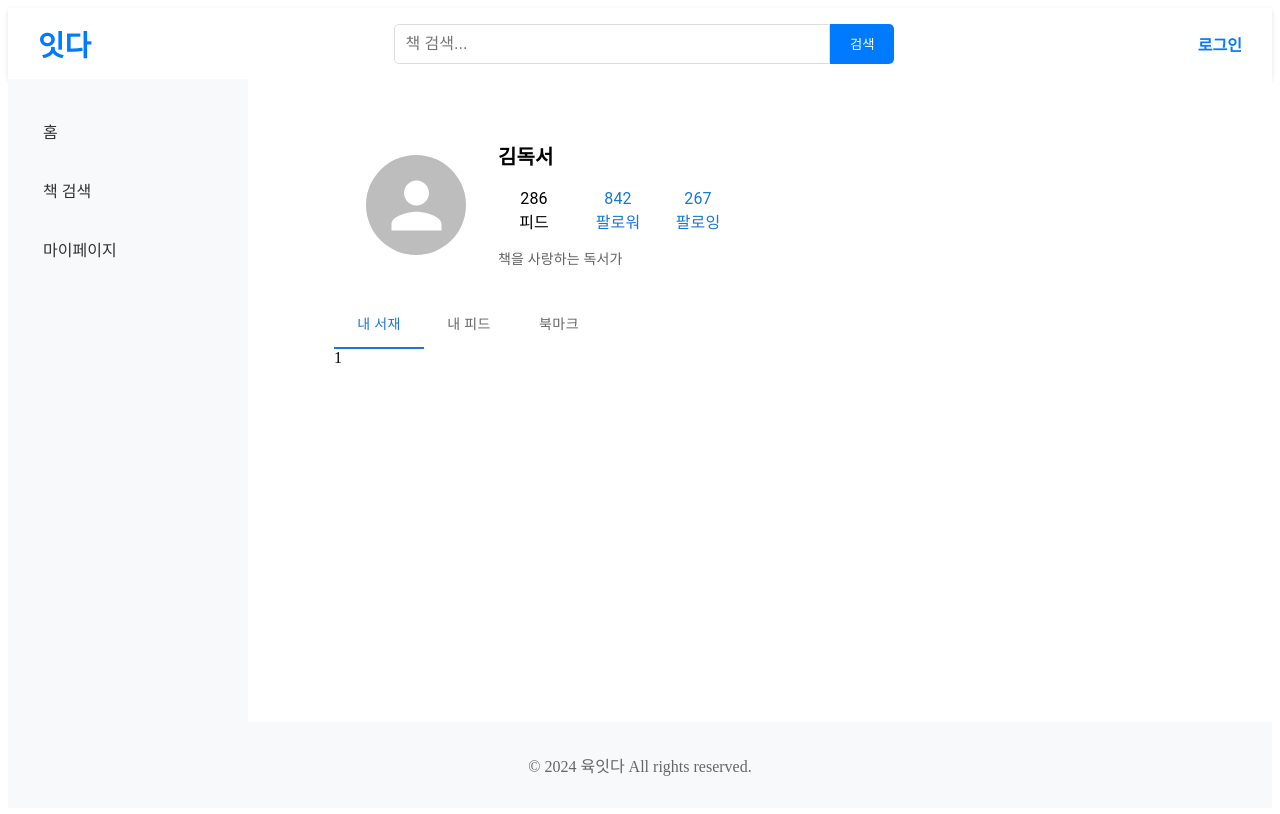
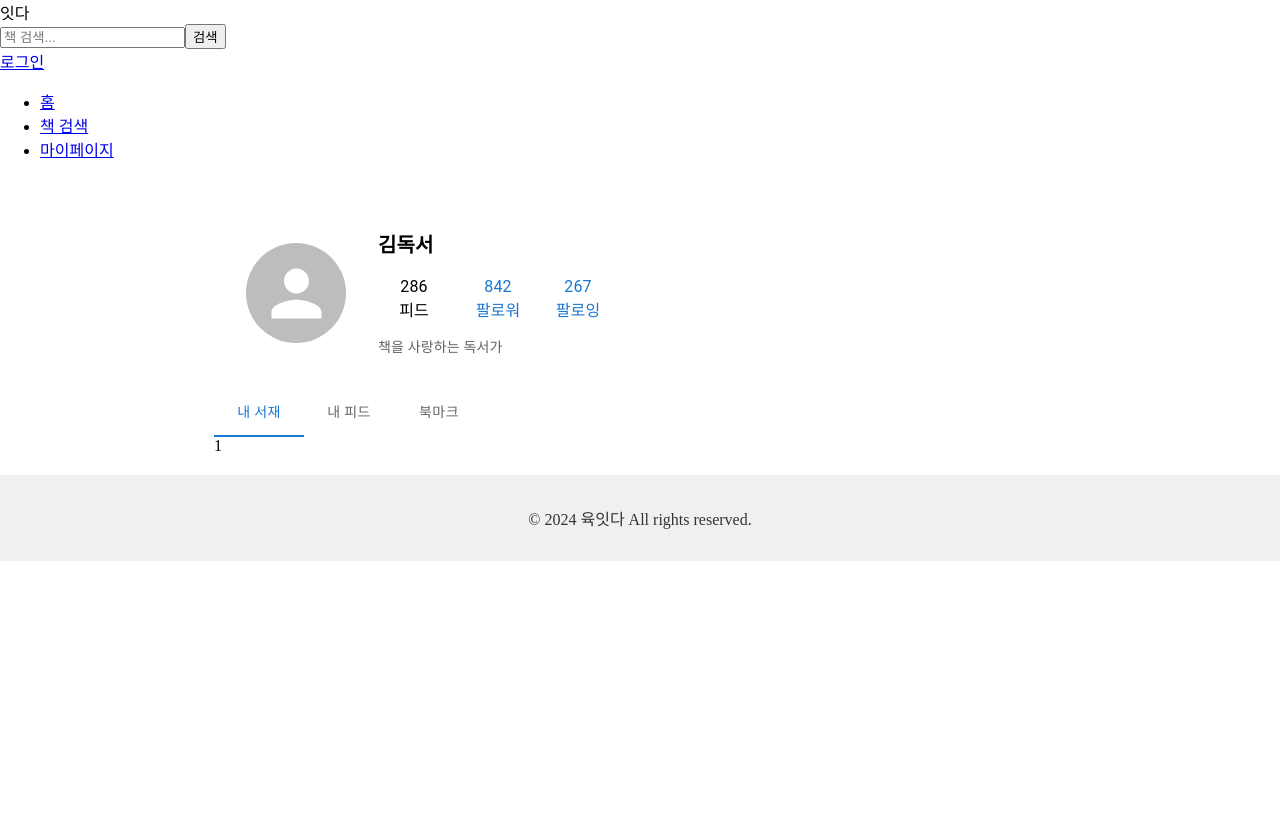
Before and after one commit to 6ITAll/book-it-da, a React (Vite) app: page /my-page/1 in a window 1280 px wide. Built offline with nearby package versions, Linux system fonts and the light colour scheme; no server answers.

Commit message:
🎨refactor: Convert App.css to MUI Emotion styles
Related to : #71

```diff
--- a/src/App.css
+++ b/src/App.css
@@ -1,117 +1,46 @@
+html, body {
+  margin: 0;
+  padding: 0;
+  height: 100%;
+  background-color: #ffffff;
+}
+
+#root {
+  height: 100%;
+}
+
+:root {
+  --primary-color: #3f51b5;
+  --background-color: #ffffff;
+  --text-color: #333;
+}
+
 .app-container {
   display: flex;
   flex-direction: column;
   min-height: 100vh;
-}
-
-.header {
-  display: flex;
-  justify-content: space-between;
-  align-items: center;
-  padding: 15px 30px;
-  background-color: #ffffff;
-  box-shadow: 0 2px 5px rgba(0, 0, 0, 0.1);
-}
-
-.logo {
-  font-size: 1.8em;
-  font-weight: bold;
-  color: #007bff;
-}
-
-.search-bar {
-  flex: 1;
-  max-width: 500px;
-  margin: 0 20px;
-  display: flex;
-}
-
-.search-bar input {
-  flex: 1;
-  padding: 10px;
-  font-size: 1em;
-  border: 1px solid #ddd;
-  border-radius: 5px 0 0 5px;
-}
-
-.search-bar button {
-  padding: 10px 20px;
-  background-color: #007bff;
-  color: white;
-  border: none;
-  border-radius: 0 5px 5px 0;
-  cursor: pointer;
-}
-
-.login-button a {
-  text-decoration: none;
-  color: #007bff;
-  font-weight: bold;
-}
-
-.main-content {
-  display: flex;
-  flex: 1;
-}
-
-.sidebar {
-  width: 200px;
-  background-color: #f8f9fa;
-  padding: 30px 20px;
-}
-
-.sidebar ul {
-  list-style: none;
+  background-color: var(--background-color);
+  margin: 0;
   padding: 0;
-  margin: 0;
-}
-
-.sidebar li {
-  margin-bottom: 15px;
-}
-
-.sidebar li a {
-  display: block;
-  padding: 10px 15px;
-  color: #333;
-  text-decoration: none;
-  border-radius: 5px;
-  transition: background-color 0.3s ease;
-}
-
-.sidebar li a:hover {
-  background-color: #e9ecef;
 }
 
 .content {
   flex: 1;
-  padding: 30px;
-  background-color: #ffffff;
+  padding: 20px;
+  max-width: 1200px;
+  margin: 0 auto;
+  width: 100%;
 }
 
 .footer {
+  background-color: #f0f0f0;
+  padding: 15px;
   text-align: center;
-  padding: 15px;
-  background-color: #f8f9fa;
-  color: #666;
+  color: var(--text-color);
 }
 
-/* 추가적인 스타일 */
-.item-grid {
-  display: grid;
-  grid-template-columns: repeat(auto-fill, minmax(200px, 1fr));
-  gap: 20px;
-  margin-top: 20px;
+@media (max-width: 768px) {
+  .content {
+    padding: 10px;
+  }
 }
-
-.item-card {
-  background-color: #fff;
-  padding: 15px;
-  box-shadow: 0 2px 5px rgba(0, 0, 0, 0.1);
-  border-radius: 5px;
-  transition: transform 0.3s ease;
-}
-
-.item-card:hover {
-  transform: translateY(-5px);
-}
```
